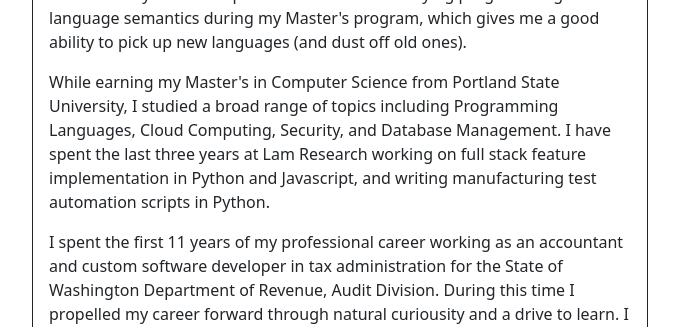
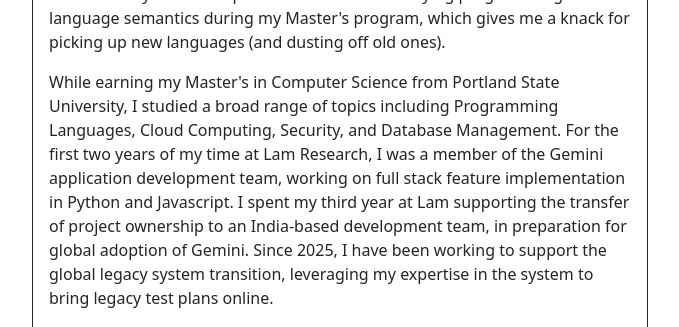
Before and after one commit to annahansen229/Profile, a React (Create React App) app: page / in a window 1280 px wide. Shown: the part 473-800 px from the top of the page, without its empty margins (300-979 px from the left). Built offline with nearby package versions, Linux system fonts and the light colour scheme.

Commit message:
update profile & volunteering

```diff
--- a/src/data/volunteering.js
+++ b/src/data/volunteering.js
@@ -49,14 +49,19 @@
         logo:rdLogo,
         roles: [
             {
+                title: "Treasurer",
+                start: "2023",
+                end: "2025",
+            },
+            {
                 title: "Communications Chair",
                 start: "2022",
                 end: "2024",
             },
             {
-                title: "Treasurer",
-                start: "2023",
-                end: "2025",
+                title: "Peer Support Meeting Co-Facilitator",
+                start: "2021",
+                end: "2024",
             },
         ]
     }
--- a/src/routes/About.js
+++ b/src/routes/About.js
@@ -38,13 +38,16 @@
             I take a special interest in writing clean, maintainable, testable code, regardless of the language I am working in.
             I love the challenge of refactoring code that is difficult to read and understand, and enjoy the elegance of
             the functional style. I took a particular interest in studying programming language semantics during my
-            Master's program, which gives me a good ability to pick up new languages (and dust off old ones).
+            Master's program, which gives me a knack for picking up new languages (and dusting off old ones).
           </p>
           <p>
             While earning my Master's in Computer Science from Portland State University, I studied a broad range of topics
-            including Programming Languages, Cloud Computing, Security, and Database Management. I have spent the last
-            three years at Lam Research working on full stack feature implementation in Python and Javascript, and
-            writing manufacturing test automation scripts in Python.
+            including Programming Languages, Cloud Computing, Security, and Database Management. For the first two years
+            of my time at Lam Research, I was a member of the Gemini application development team, working on full stack
+            feature implementation in Python and Javascript. I spent my third year at Lam supporting the transfer of project
+            ownership to an India-based development team, in preparation for global adoption of Gemini. Since 2025, I have
+            been working to support the global legacy system transition, leveraging my expertise in the system to bring
+            legacy test plans online.
           </p>
           <p>
             I spent the first 11 years of my professional career working as an accountant and custom software developer
```
